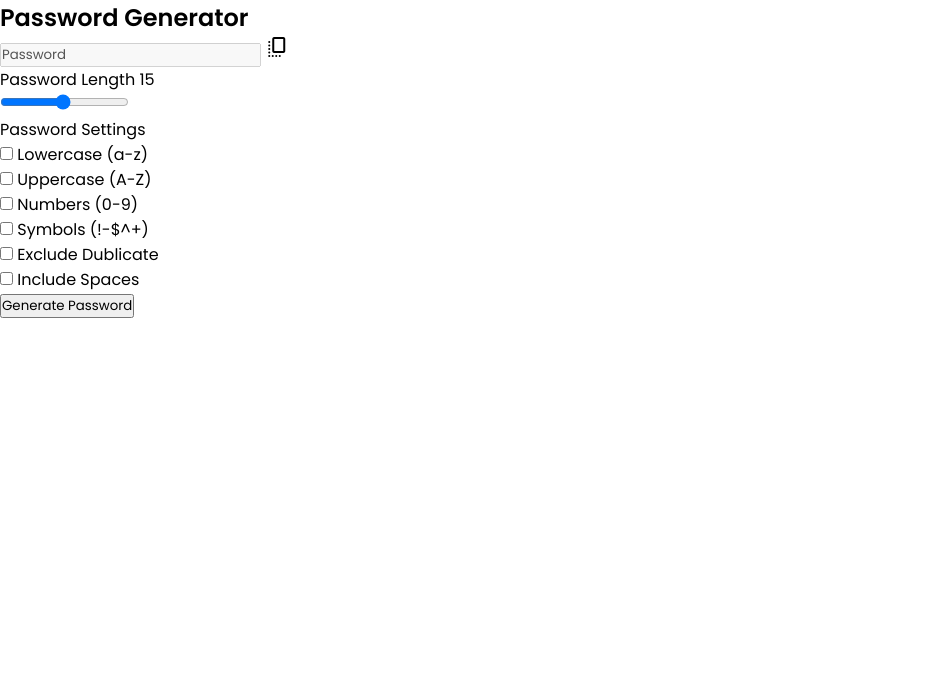
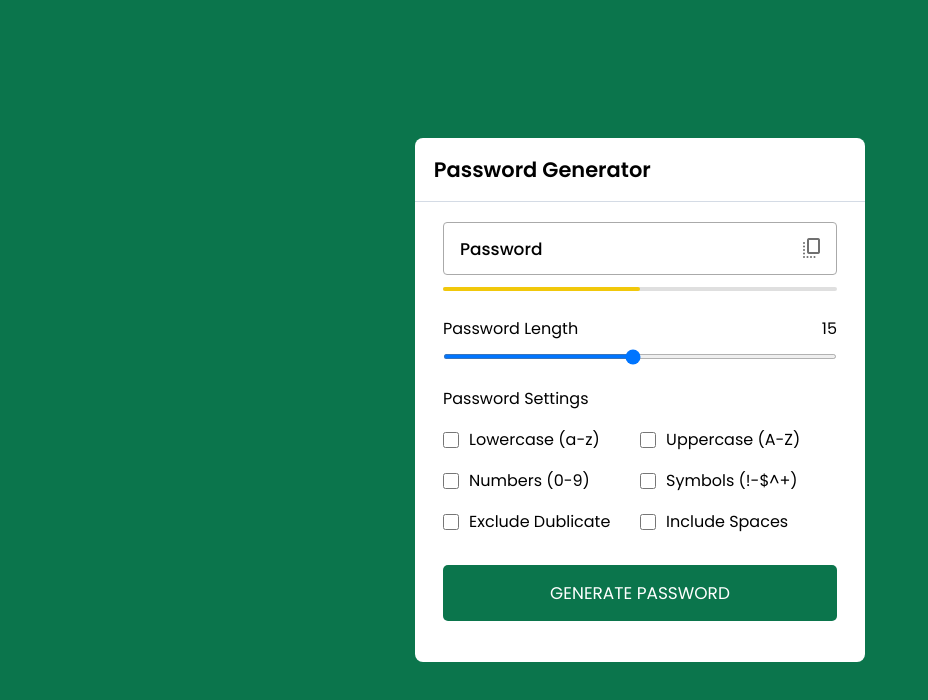
Before and after one commit to IrynaTemchuk/Random-Password-Generator, a plain HTML site: page index.html in a window 1280 px wide. Shown: the whole page, without its empty margins (0-928 px from the left). Drawn offline with nearby package versions, Linux system fonts and the light colour scheme.

Commit message:
add styles

```diff
--- a/styles.css
+++ b/styles.css
@@ -6,3 +6,123 @@
   box-sizing: border-box;
   font-family: 'Poppins', sans-serif;
 }
+
+body{
+    display: flex;
+    align-items: center;
+    justify-content: center;
+    min-height: 100vh;
+    background: #0b754c;
+}
+
+.container{
+    width: 450px;
+    background: #fff;
+    border-radius: 8px;
+}
+
+.container h2{
+    font-weight: 600;
+    font-size: 1.31rem;
+    padding: 1rem 1.175rem;
+    border-bottom: 1px solid #d4dbe5;
+}
+
+.wrapper{
+    margin: 1.25rem 1.75rem;
+}
+
+.wrapper .input-box{
+    position: relative;
+}
+
+.input-box input{
+    width: 100%;
+    height: 53px;
+    color: #000;
+    background: none;
+    font-size: 1.06rem;
+    font-weight: 500;
+    border-radius: 4px;
+    border: 1px solid #aaa;
+    padding: 0 2.85rem 0 1rem;
+}
+
+.input-box span{
+    position: absolute;
+    right: 13px;
+    cursor: pointer;
+    line-height: 53px;
+    color: #707070;
+}
+
+.wrapper .pass-indicator{
+    width: 100%;
+    height: 4px;
+    position: relative;
+    background: #dfdfdf;
+    margin-top: 0.75rem;
+    border-radius: 25px;
+}
+
+.pass-indicator::before{
+    position: absolute;
+    content: "";
+    height: 100%;
+    width: 50%;
+    border-radius: inherit;
+    background: #f1c80b;
+}
+
+.wrapper .pass-length{
+    margin: 1.56rem 0 1.25rem;
+}
+
+.pass-length .details{
+    display: flex;
+    justify-content: space-between;
+}
+
+.pass-length input{
+    width: 100%;
+    height: 5px;
+}
+
+.pass-settings .options{
+    display: flex;
+    list-style: none;
+    flex-wrap: wrap;
+    margin-top: 1rem;
+}
+
+.pass-settings .options .option{
+    display: flex;
+    align-items: center;
+    margin-bottom: 1rem;
+    width: calc(100% / 2);
+}
+
+.options .option input{
+    height: 16px;
+    width: 16px;
+    cursor: pointer;
+}
+
+.options .option label{
+    cursor: pointer;
+    padding-left: 0.63rem;
+}
+
+.wrapper .generate-btn{
+    width: 100%;
+    color: #fff;
+    border: none;
+    outline: none;
+    cursor: pointer;
+    background: #0b754c;
+    font-size: 1.06rem;
+    padding: 0.94rem 0;
+    border-radius: 5px;
+    text-transform: uppercase;
+    margin: 0.94rem 0 1.3rem;
+}
```
